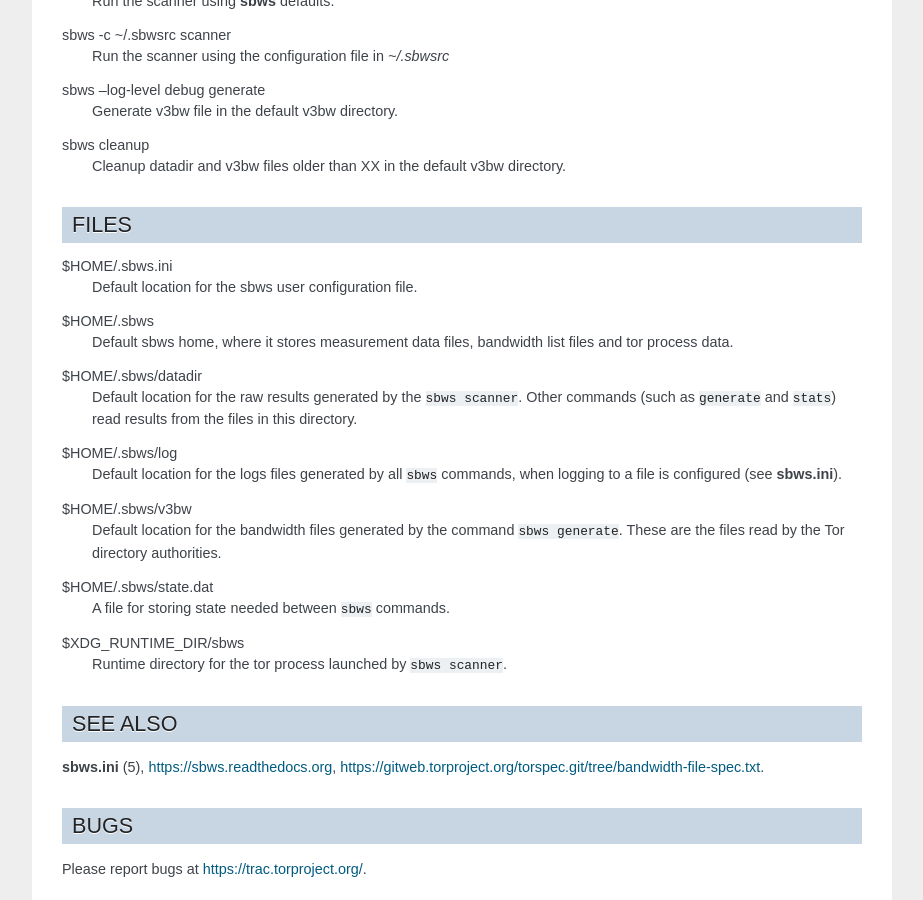
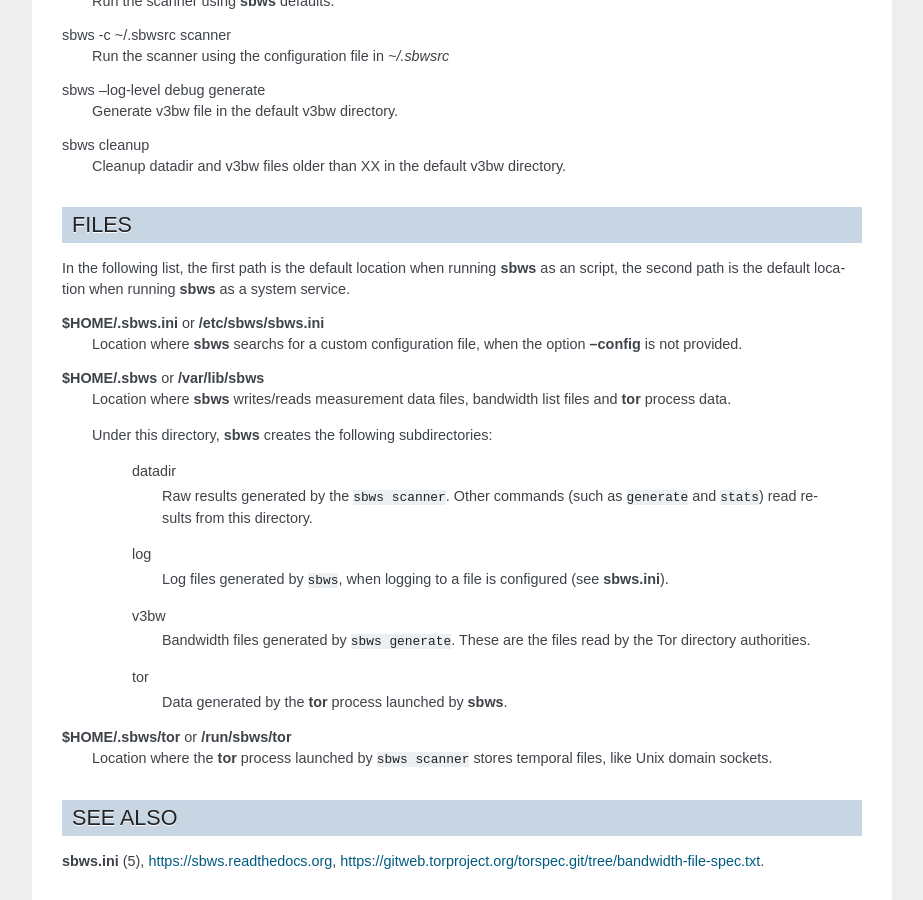
Before and after one commit to torproject/sbws, a Sphinx documentation site: the page built from docs/source/man_sbws.rst, in a window 1280 px wide and 900 px high, scrolled down 1043 px. Shown: the whole window, without its empty margins (198-1121 px from the left). Built offline with Sphinx 7.4.7, drawn with Linux system fonts in a browser that asks for light colours; formulas are drawn with MathJax 3; pages that are not in the unit, such as notebooks, are missing from menus.

Commit message:
Add system default location in FILES
And rephrase existing paragraphs.

```diff
--- a/docs/source/man_sbws.rst
+++ b/docs/source/man_sbws.rst
@@ -69,32 +69,39 @@
 FILES
 -----
 
-$HOME/.sbws.ini
-   Default location for the sbws user configuration file.
+In the following list, the first path is the default location when running
+**sbws** as an script, the second path is the default location when running
+**sbws** as a system service.
 
-$HOME/.sbws
-   Default sbws home, where it stores measurement data files,
-   bandwidth list files and tor process data.
+**$HOME/.sbws.ini** or **/etc/sbws/sbws.ini**
+   Location where **sbws** searchs for a custom configuration file, when the
+   option **--config** is not provided.
 
-$HOME/.sbws/datadir
-   Default location for the raw results generated by the ``sbws scanner``.
-   Other commands (such as ``generate`` and ``stats``) read results from the
-   files in this directory.
+**$HOME/.sbws** or **/var/lib/sbws**
+   Location where **sbws** writes/reads measurement data files,
+   bandwidth list files and **tor** process data.
 
-$HOME/.sbws/log
-   Default location for the logs files generated by all ``sbws`` commands,
-   when logging to a file is configured (see **sbws.ini**).
+   Under this directory, **sbws** creates the following subdirectories:
 
-$HOME/.sbws/v3bw
-   Default location for the bandwidth files generated by the command
-   ``sbws generate``. These are the files read by the Tor directory
-   authorities.
+    datadir
+       Raw results generated by the ``sbws scanner``.
+       Other commands (such as ``generate`` and ``stats``) read results from
+       this directory.
 
-$HOME/.sbws/state.dat
-   A file for storing state needed between ``sbws`` commands.
+    log
+       Log files generated by ``sbws``, when logging to a file is configured
+       (see **sbws.ini**).
 
-$XDG_RUNTIME_DIR/sbws
-  Runtime directory for the tor process launched by ``sbws scanner``.
+    v3bw
+       Bandwidth files generated by ``sbws generate``. These are the files
+       read by the Tor directory authorities.
+
+    tor
+       Data generated by the **tor** process launched by **sbws**.
+
+**$HOME/.sbws/tor** or **/run/sbws/tor**
+  Location where the **tor** process launched by ``sbws scanner`` stores
+  temporal files, like Unix domain sockets.
 
 SEE ALSO
 ---------
```
